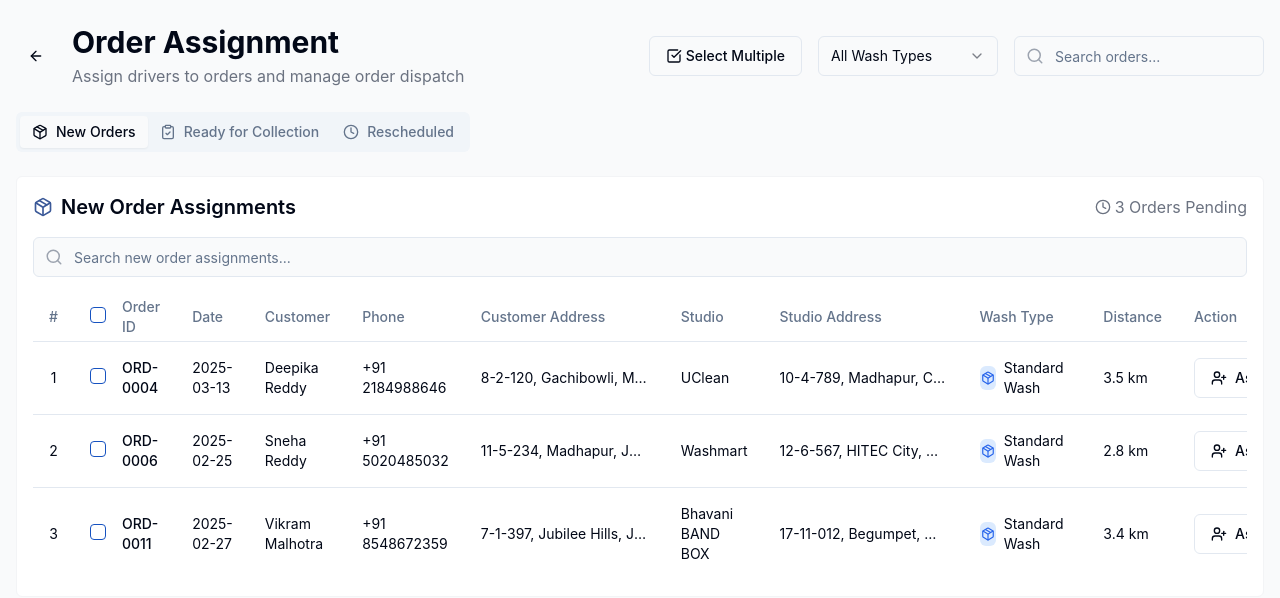
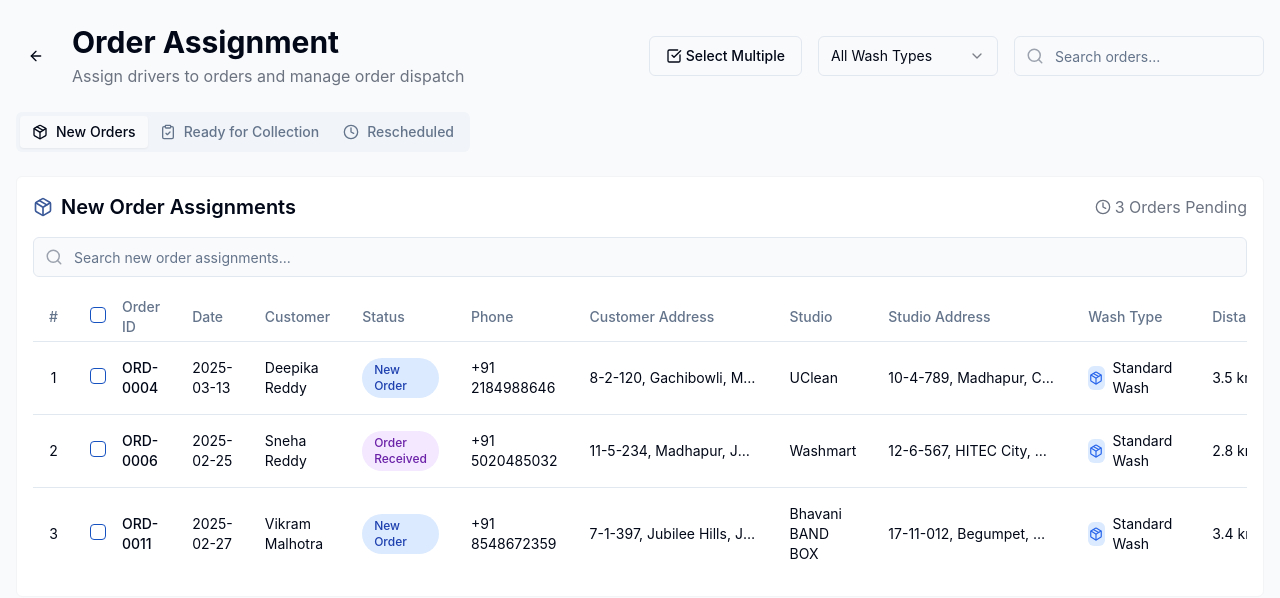
Before and after one commit to skawsh/Skawsh_Admin_1-2-3, a React (Vite) app: page /order-assignment in a window 1280 px wide. Shown: the top 598 px of the page. Built offline with nearby package versions, Linux system fonts and the light colour scheme.

Commit message:
Add order status column
Added a column to display the order status in the new order assignments and ready for collection tabs.

```diff
--- a/src/components/orders/OrdersAssignmentTable.tsx
+++ b/src/components/orders/OrdersAssignmentTable.tsx
@@ -41,7 +41,7 @@ interface OrdersAssignmentTableProps {
   searchQuery?: string;
   onSearchChange?: (e: React.ChangeEvent<HTMLInputElement>) => void;
   showSearch?: boolean;
-  showStatus?: boolean; // Add prop to conditionally show status column
+  showStatus?: boolean; // Default prop to conditionally show status column
 }
 
 export const OrdersAssignmentTable: React.FC<OrdersAssignmentTableProps> = ({
@@ -56,7 +56,7 @@ export const OrdersAssignmentTable: React.FC<OrdersAssignmentTableProps> = ({
   searchQuery = '',
   onSearchChange,
   showSearch = false,
-  showStatus = false // Default to false for backward compatibility
+  showStatus = true // Changed default to true to show status in all tables
 }) => {
   return (
     <div className="bg-white rounded-md p-4 border border-gray-100">
--- a/src/components/orders/StatusBadge.tsx
+++ b/src/components/orders/StatusBadge.tsx
@@ -1,6 +1,7 @@
 
 import React from 'react';
 import { OrderStatus } from './types';
+import './OrdersBadge.css';
 
 interface StatusBadgeProps {
   status: OrderStatus;
--- a/src/pages/OrderAssignment.tsx
+++ b/src/pages/OrderAssignment.tsx
@@ -1,3 +1,4 @@
+
 import React, { useState, useEffect } from 'react';
 import { Package, ClipboardCheck, Clock } from 'lucide-react';
 import { Tabs, TabsContent, TabsList, TabsTrigger } from "@/components/ui/tabs";
@@ -296,6 +297,7 @@ const OrderAssignment = () => {
             searchQuery={searchQuery}
             onSearchChange={handleSearchChange}
             showSearch={true}
+            showStatus={true}
           />
         </TabsContent>
 
@@ -310,6 +312,7 @@ const OrderAssignment = () => {
               onToggleOrderSelection={toggleOrderSelection}
               onSelectAll={handleSelectAll}
               onAssignSingle={handleAssignSingle}
+              showStatus={true}
             />
           ) : (
             <div className="bg-white rounded-md p-6 border border-gray-100 flex items-center justify-center text-gray-500 h-64">
```
